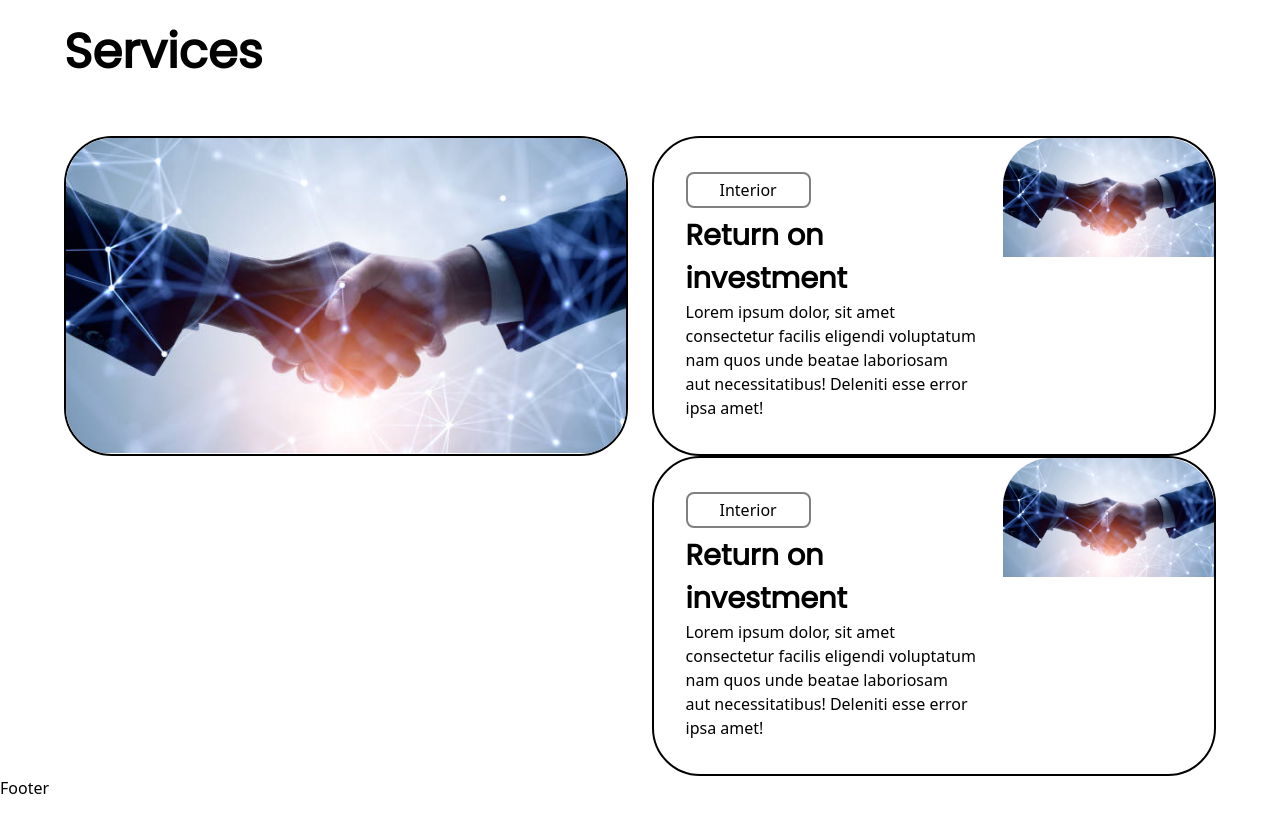
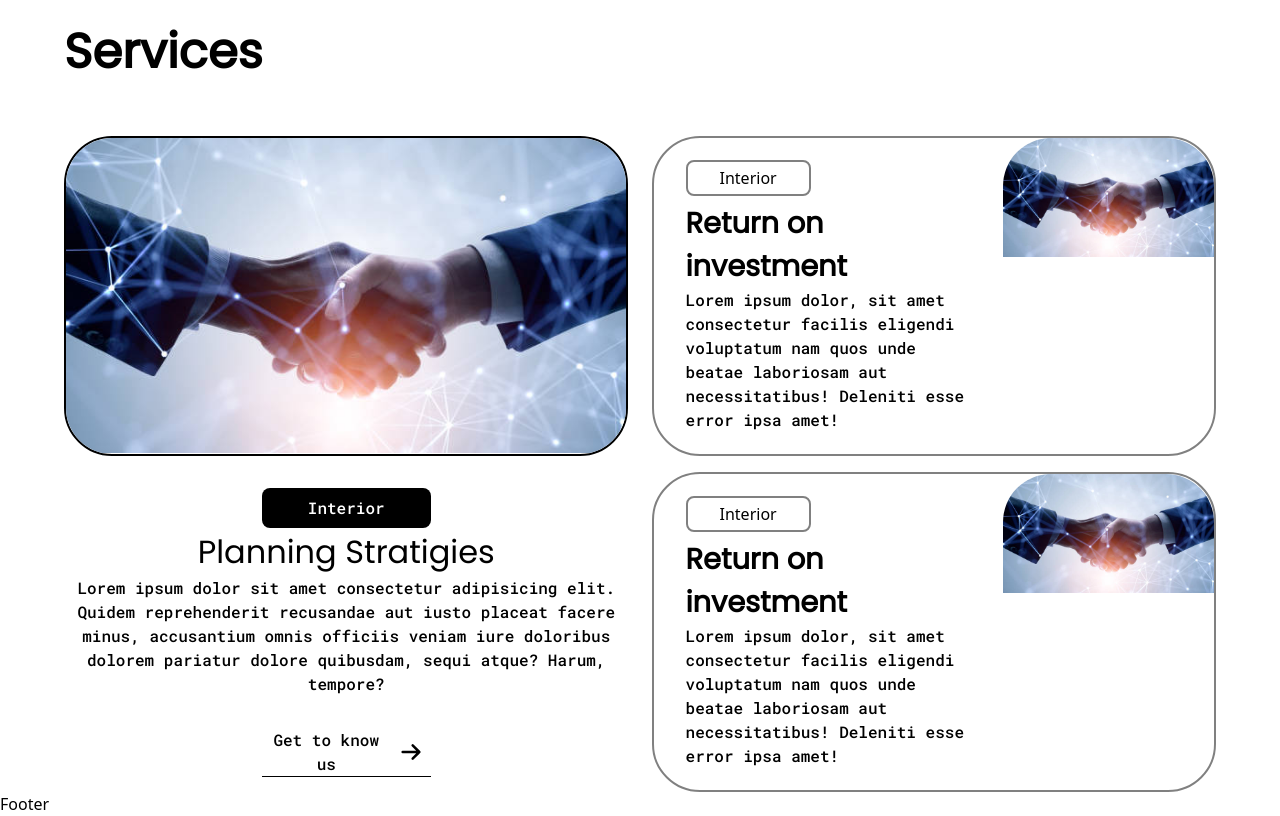
Before and after one commit to Johnnnex/Byteforce-Labs, a Next.js app in the folder byteforce-labs/: page / in a window 1280 px wide. Shown: the part 1660-2476 px from the top of the page. Built offline with nearby package versions, Linux system fonts and the light colour scheme.

Commit message:
recent commit, our services

```diff
--- a/byteforce-labs/pages/reusable-components/OurServices.jsx
+++ b/byteforce-labs/pages/reusable-components/OurServices.jsx
@@ -9,24 +9,32 @@ const OurServices = () => {
             <div className="w-[49%] h-[20rem] border-2 border-black overflow-hidden rounded-[3rem]">
                 <Image src="/Images/hero.jpg" alt="page-img" height={1} width={600} />
             </div>
-            <div className="w-[49%] h-[20rem] items-center border-2 border-black rounded-[3rem] pl-[2rem] flex justify-between">
+            <div className="w-[49%] h-[20rem] items-center border-2 border-[#808080] rounded-[3rem] pl-[2rem] flex justify-between">
                 <div className="w-[55%]">
                     <button className="border-2 border-[#808080] px-[2rem] py-1 rounded-lg">Interior</button>
                     <h3 className=" font-poppins font-[600] text-[1.8rem] mt-[0.4rem]">Return on investment</h3>
-                    <p className="">Lorem ipsum dolor, sit amet consectetur  facilis eligendi voluptatum nam quos unde beatae laboriosam aut necessitatibus! Deleniti esse error ipsa amet!</p>
+                    <p className=" font-robotoMono">Lorem ipsum dolor, sit amet consectetur  facilis eligendi voluptatum nam quos unde beatae laboriosam aut necessitatibus! Deleniti esse error ipsa amet!</p>
                 </div>
                 <div className="w-[40%] h-full overflow-hidden rounded-[3rem]">
                     <Image src="/Images/hero.jpg" alt="page-img" height={1} width={900} />
                 </div>
             </div>
         </div>
-        <div className="flex justify-between">
-            <div className="w-[49%] h-[20rem]"></div>
-            <div className="w-[49%] h-[20rem] items-center border-2 border-black rounded-[3rem] pl-[2rem] flex justify-between">
+        <div className="flex justify-between mt-[1rem]">
+            <div className="w-[49%] h-[20rem] text-center flex justify-center flex-col">
+                <button className="bg-black w-[30%] mx-auto text-white font-robotoMono py-2 rounded-lg">Interior</button>
+                <h3 className=" font-poppins text-[2rem] ">Planning Stratigies</h3>
+                <p className=" font-robotoMono">Lorem ipsum dolor sit amet consectetur adipisicing elit. Quidem reprehenderit recusandae aut iusto placeat facere minus, accusantium omnis officiis veniam iure doloribus dolorem pariatur dolore quibusdam, sequi atque? Harum, tempore?</p>
+                <div className="flex w-[30%] border-b border-b-black mx-auto justify-between mt-[2rem] items-center">
+                    <p className=" font-robotoMono">Get to know us</p>
+                    <Image className='rounded-[50%]' src ="/Images/arrow.svg" alt='hero-img' width={40} height={1} />
+                </div>
+            </div>
+            <div className="w-[49%] h-[20rem] items-center border-2 border-[#808080] rounded-[3rem] pl-[2rem] flex justify-between">
                 <div className="w-[55%]">
                     <button className="border-2 border-[#808080] px-[2rem] py-1 rounded-lg">Interior</button>
                     <h3 className=" font-poppins font-[600] text-[1.8rem] mt-[0.4rem]">Return on investment</h3>
-                    <p className="">Lorem ipsum dolor, sit amet consectetur  facilis eligendi voluptatum nam quos unde beatae laboriosam aut necessitatibus! Deleniti esse error ipsa amet!</p>
+                    <p className=" font-robotoMono">Lorem ipsum dolor, sit amet consectetur  facilis eligendi voluptatum nam quos unde beatae laboriosam aut necessitatibus! Deleniti esse error ipsa amet!</p>
                 </div>
                 <div className="w-[40%] h-full overflow-hidden rounded-[3rem]">
                     <Image src="/Images/hero.jpg" alt="page-img" height={1} width={900} />
```
